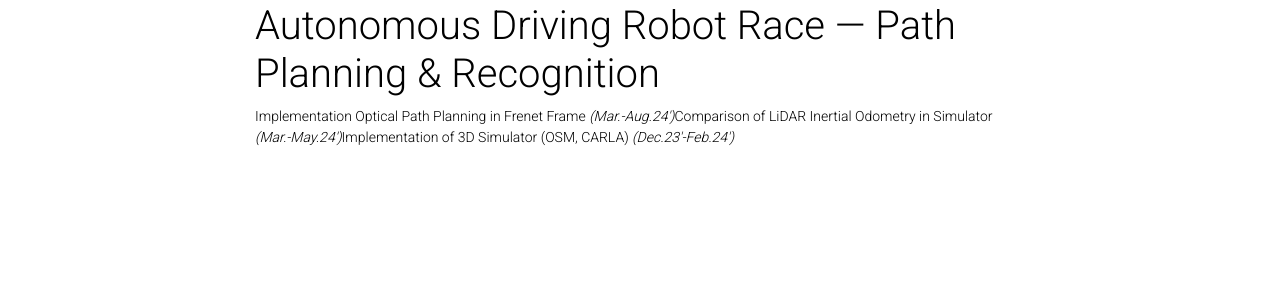
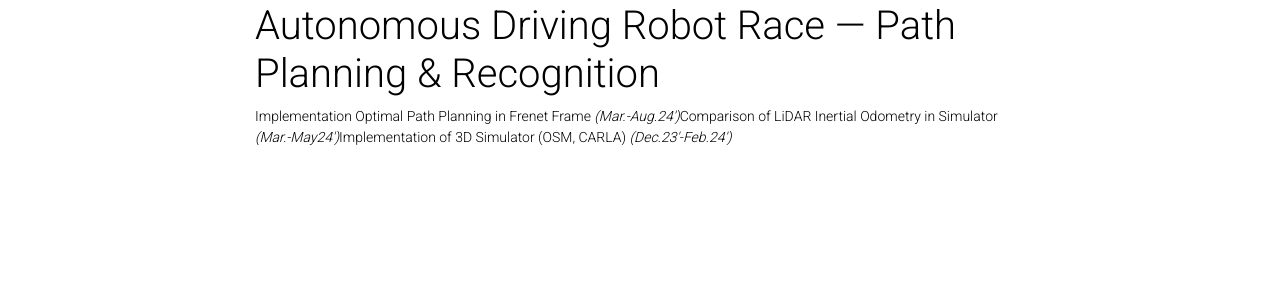
Before and after one commit to hyeon-ji-shin/hyeon-ji-shin.github.io, a Jekyll site: the page built from _projects/2023_robot_race.md, in a window 1280 px wide. Shown: the part 127-427 px from the top of the page. Built offline with Jekyll 4.4.1, drawn with Linux system fonts in a browser that asks for light colours; full-size pictures stand in for the smaller copies a plugin makes; comment, search, counter and statistics services are not loaded; a style sheet for code colours, icons or effects is not loaded.

Commit message:
Update CV and minor typos and things

```diff
--- a/_projects/2023_robot_race.md
+++ b/_projects/2023_robot_race.md
@@ -3,8 +3,8 @@ layout: page
 title: Autonomous Driving Robot Race &mdash; Path Planning & Recognition
 title_ko: 자율주행 로봇 경진대회 &mdash; 경로 계획 및 인식
 description:
-  - Implementation Optical Path Planning in Frenet Frame <em>(Mar.-Aug.24')</em>
-  - Comparison of LiDAR Inertial Odometry in Simulator <em>(Mar.-May.24')</em>
+  - Implementation Optimal Path Planning in Frenet Frame <em>(Mar.-Aug.24')</em>
+  - Comparison of LiDAR Inertial Odometry in Simulator <em>(Mar.-May24')</em>
   - Implementation of 3D Simulator (OSM, CARLA) <em>(Dec.23'-Feb.24')</em>
 description_ko:
   -
```
Also changed, not shown: _experiences/2024_uos_intern.md (+1 -1 lines), _pages/about.md (+6 -6 lines), 2 other files.
